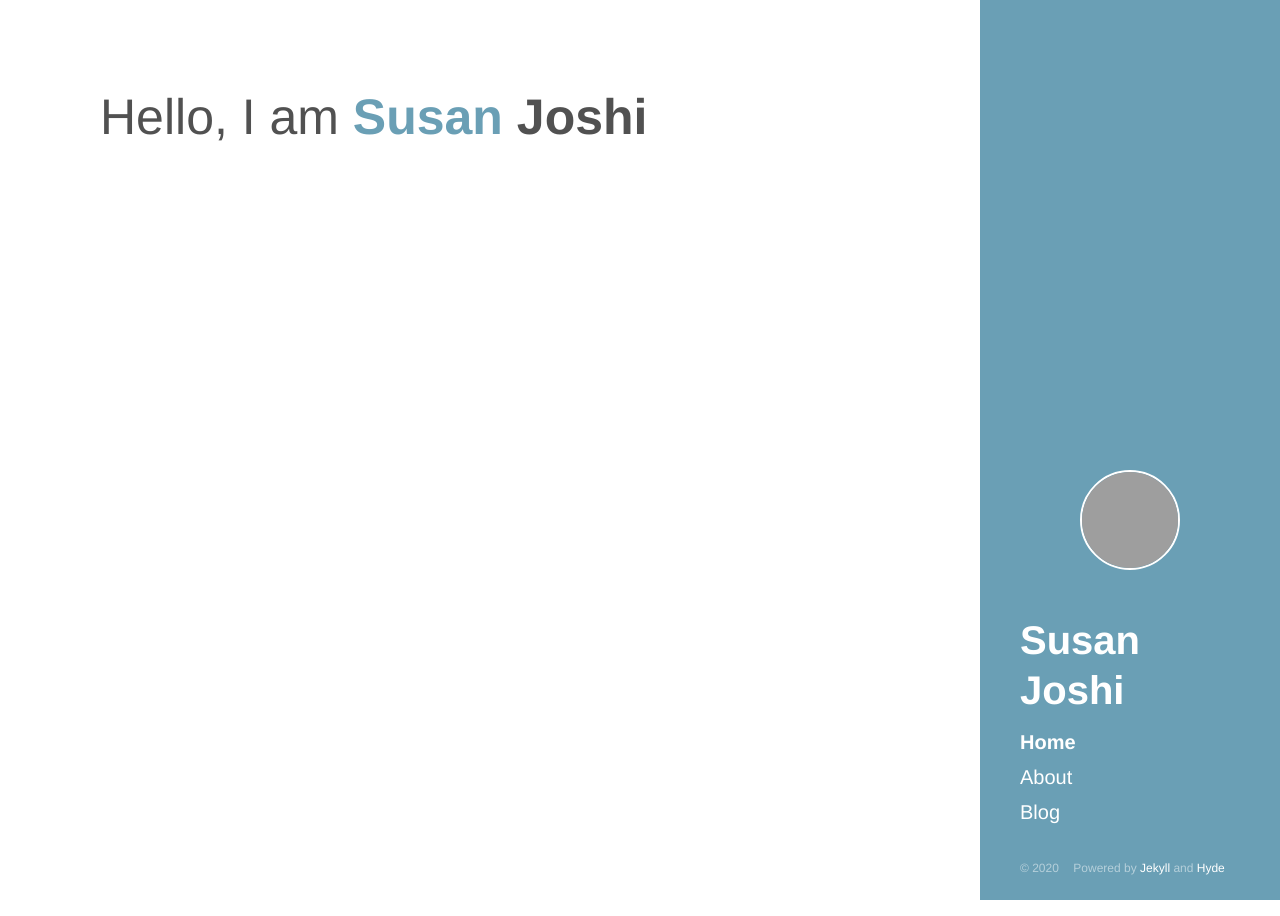
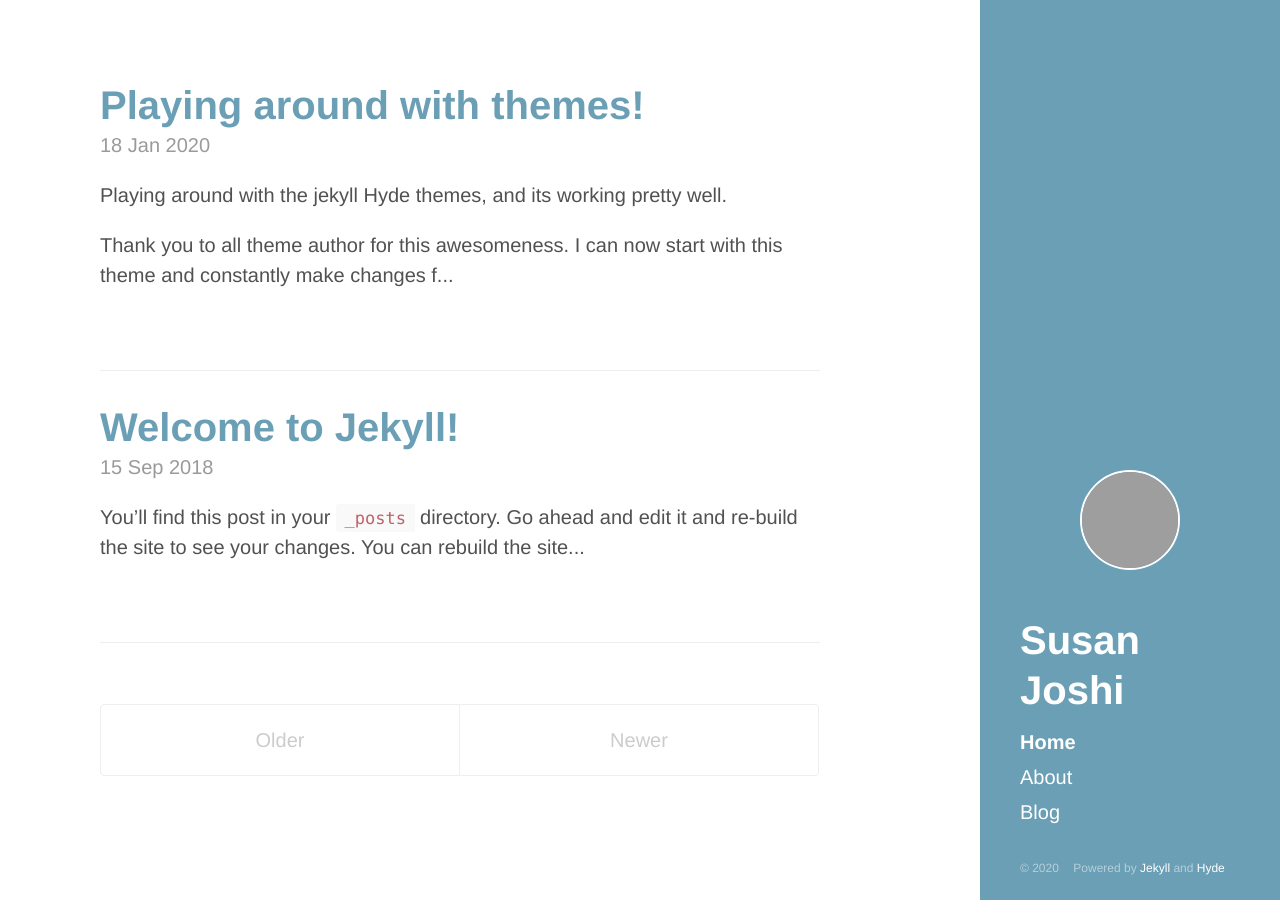
Before and after one commit to josisusan/josisusan.github.io, a Jekyll site: the page built from index.html, in a window 1280 px wide. Built offline with Jekyll 4.4.1, drawn with Linux system fonts in a browser that asks for light colours; the list of posts is cut into pages by our own code; grey boxes are pictures that could not be loaded.

Commit message:
Fix pagination on the index page.

```diff
--- a/_config.yml
+++ b/_config.yml
@@ -25,7 +25,7 @@
 # Build settings
 markdown: kramdown
 paginate: 3
-paginate_path: "blog/page:num/"
+
 plugins:
   - jekyll-feed
   - jekyll-avatar
--- /dev/null
+++ b/_posts/2020-01-18-playing-around-with-themes.markdown
@@ -0,0 +1,11 @@
+---
+layout: post
+title:  "Playing around with themes!"
+date:  2020-01-18 19:58:47 +0545
+tags: [jekyll, default]
+categories: [jekyll, default]
+---
+
+Playing around with the jekyll Hyde themes, and its working pretty well.
+
+Thank you to all theme author for this awesomeness. I can now start with this theme and constantly make changes for personalization.
--- a/index.html
+++ b/index.html
@@ -3,6 +3,36 @@
 title: Home
 ---
 
-<div id="intro">
-  Hello, I am <div id="first-name">Susan</div> <div id="last-name">Joshi</div>
+<div class="posts">
+  {% for post in paginator.posts %}
+  <div class="post">
+    <h1 class="post-title">
+      <a href="{{ post.url }}">
+        {{ post.title }}
+      </a>
+    </h1>
+
+    <span class="post-date">{{ post.date | date_to_string }}</span>
+
+    {{ post.content | truncate: 200 }}
+  </div>
+  <hr>
+  {% endfor %}
 </div>
+
+<div class="pagination">
+  {% if paginator.next_page %}
+    <a class="pagination-item older" href="{{ site.baseurl }}page{{paginator.next_page}}">Older</a>
+  {% else %}
+    <span class="pagination-item older">Older</span>
+  {% endif %}
+  {% if paginator.previous_page %}
+    {% if paginator.page == 2 %}
+      <a class="pagination-item newer" href="{{ site.baseurl }}">Newer</a>
+    {% else %}
+      <a class="pagination-item newer" href="{{ site.baseurl }}page{{paginator.previous_page}}">Newer</a>
+    {% endif %}
+  {% else %}
+    <span class="pagination-item newer">Newer</span>
+  {% endif %}
+</div>
```
